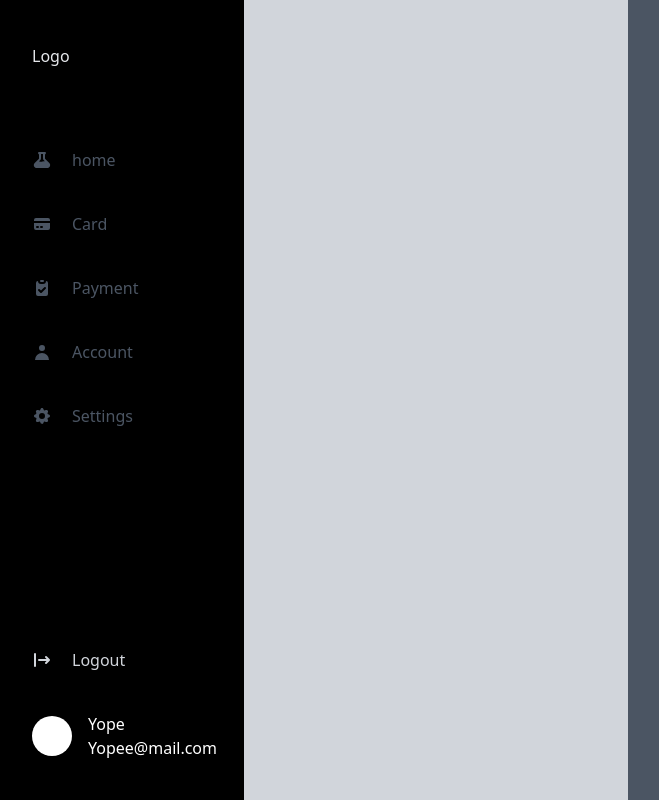
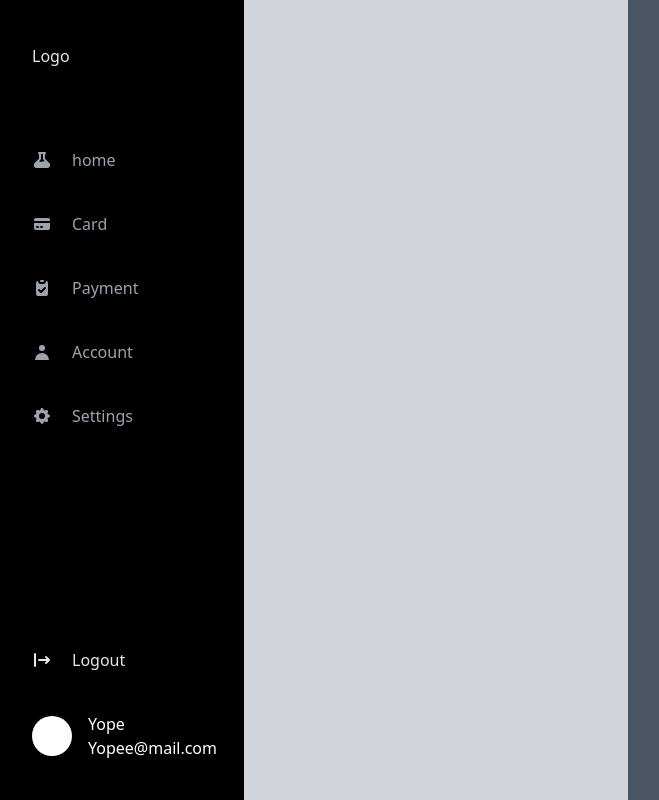
Before and after one commit to pemeraldy/expense-watcher, a React (Vite) app: page / in a window 1280 px wide. Shown: the whole page, without its empty margins (12-671 px from the left). Built offline with nearby package versions, Linux system fonts and the light colour scheme.

Commit message:
updated active color

```diff
--- a/src/components/NavItem.jsx
+++ b/src/components/NavItem.jsx
@@ -8,7 +8,7 @@ export default function NavItem({ Icon, text, isActive }) {
   return (
     <li
       className={`flex cursor-pointer ${
-        isActive ? "text-gray-300" : "text-gray-600"
+        isActive ? "text-gray-200" : "text-gray-400"
       } items-center font-normal`}
     >
       <Icon className="h-5 w-5 " />
```
